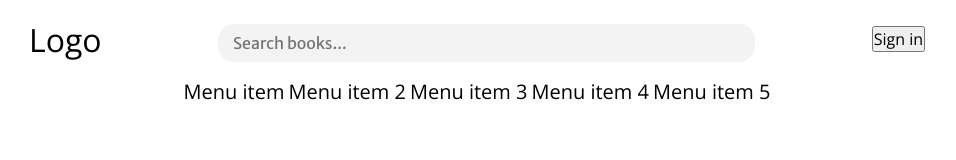
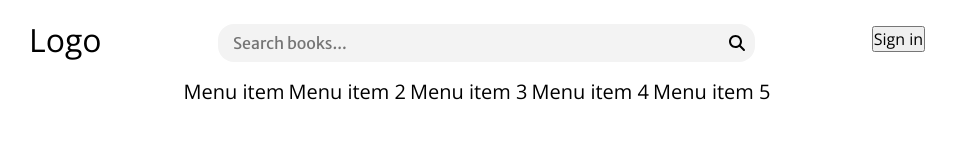
Before and after one commit to Dreamheart92/novel-journeys, a React (Vite) app: page / in a window 1280 px wide. Shown: the top 160 px of the page, without its empty margins (163-1119 px from the left). Built offline with nearby package versions, Linux system fonts and the light colour scheme.

Commit message:
added container for the search + search icon

```diff
--- a/src/components/search/Search.jsx
+++ b/src/components/search/Search.jsx
@@ -1,7 +1,16 @@
+import {FontAwesomeIcon} from "@fortawesome/react-fontawesome";
+import {faMagnifyingGlass} from "@fortawesome/free-solid-svg-icons/faMagnifyingGlass";
+
 import style from "./Search.module.css";
 
 export default function Search() {
     return (
-        <input className={style.search} type="text" placeholder="Search books..."/>
+        <div className={style.container}>
+            <input className={style.search} type="text" placeholder="Search books..."/>
+
+            <div className={style['search-icon']}>
+                <FontAwesomeIcon icon={faMagnifyingGlass}/>
+            </div>
+        </div>
     )
 }
--- a/src/components/search/Search.module.css
+++ b/src/components/search/Search.module.css
@@ -1,3 +1,9 @@
+.container {
+    width: 100%;
+    height: 100%;
+    position: relative;
+}
+
 .search {
     border-radius: 1em;
     width: 100%;
@@ -12,3 +18,10 @@
 .search:focus {
     outline: .15em solid #3498db;
 }
+
+.search-icon {
+    position: absolute;
+    top: 50%;
+    transform: translateY(-50%);
+    right: 2%;
+}
```
